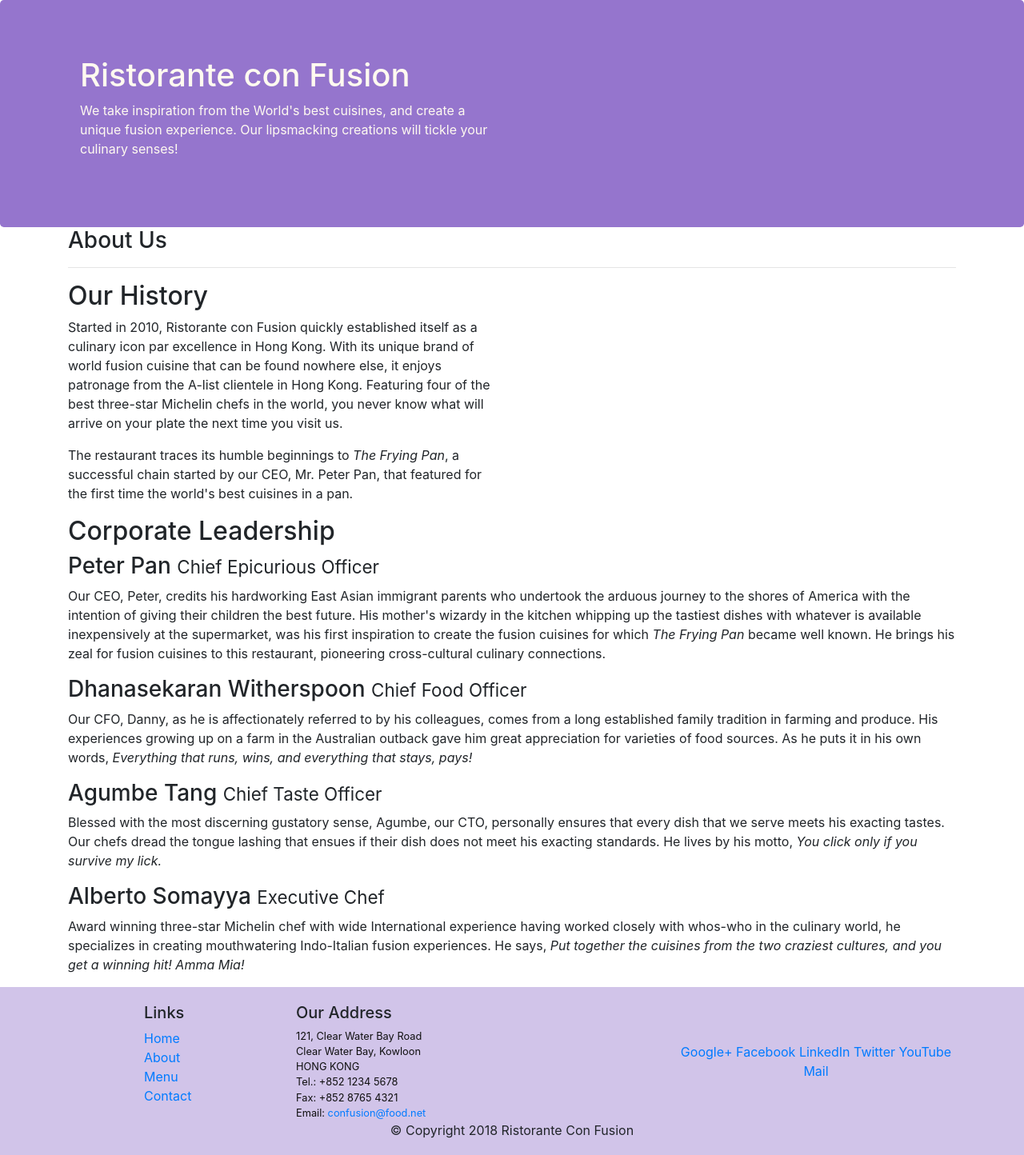
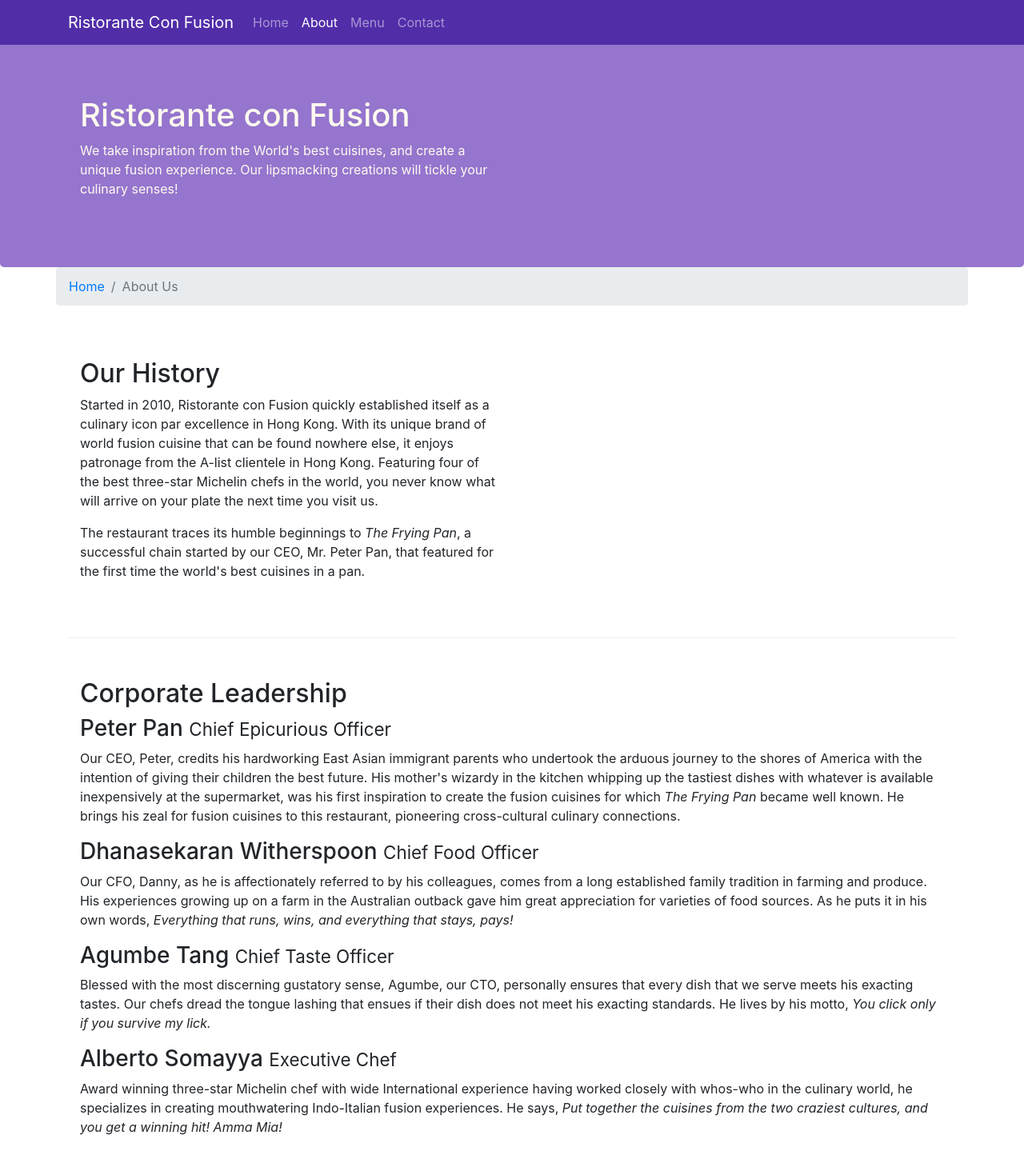
Before and after one commit to sabirhassan/bootstrap, a website: page aboutus.html in a window 1280 px wide. Shown: the top 1444 px of the page at 80% size. Drawn offline with nearby package versions, Linux system fonts and the light colour scheme.

Commit message:
week 2 exercise 1

```diff
--- a/aboutus.html
+++ b/aboutus.html
@@ -16,6 +16,23 @@
 
 <body>
 
+    <nav class="navbar navbar-dark navbar-expand-sm fixed-top">
+        <div class="container">
+           <a class="navbar-brand" href="./index.html">Ristorante Con Fusion</a>
+               <div class="collapse navbar-collapse" id="Navbar">
+                    <ul class="navbar-nav mr-auto">
+                        <li class="nav-item"><a class="nav-link" href="./index.html">Home</a></li>
+                        <li class="nav-item active"><a class="nav-link" href="./aboutus.html">About</a></li>
+                        <li class="nav-item"><a class="nav-link" href="#">Menu</a></li>
+                        <li class="nav-item"><a class="nav-link" href="#">Contact</a></li>
+                    </ul>
+               </div>
+        </div>
+        <button class="navbar-toggler" type="button" data-toggle="collapse" data-target="#Navbar">
+            <span class="navbar-toggler-icon"></span>
+        </button>
+    </nav>
+
     <header class="jumbotron">
         <div class="container">
             <div class="row row-header">
@@ -30,35 +47,38 @@
     </header>
 
     <div class="container">
+
         <div class="row">
-            <div class="col-12">
-               <h3>About Us</h3>
-               <hr>
-            </div>
+            <ol class="col-12 breadcrumb">
+                <li class="breadcrumb-item"><a href="./index.html">Home</a></li>
+                <li class="breadcrumb-item active">About Us</li>
+            </ol>
+
         </div>
 
-        <div class="row">
+        <div class="row row-content">
             <div class="col-sm-6">
                 <h2>Our History</h2>
                 <p>Started in 2010, Ristorante con Fusion quickly established itself as a culinary icon par excellence in Hong Kong. With its unique brand of world fusion cuisine that can be found nowhere else, it enjoys patronage from the A-list clientele in Hong Kong.  Featuring four of the best three-star Michelin chefs in the world, you never know what will arrive on your plate the next time you visit us.</p>
                 <p>The restaurant traces its humble beginnings to <em>The Frying Pan</em>, a successful chain started by our CEO, Mr. Peter Pan, that featured for the first time the world's best cuisines in a pan.</p>
             </div>
-            <div>
+            <div >
             </div>
         </div>
 
 
-        <div class="row">
+        <div class="row row-content">
             <div class="col-12">
+
                 <h2>Corporate Leadership</h2>
                 <h3>Peter Pan <small>Chief Epicurious Officer</small></h3>
-                <p class=".d-none .d-sm-block">Our CEO, Peter, credits his hardworking East Asian immigrant parents who undertook the arduous journey to the shores of America with the intention of giving their children the best future. His mother's wizardy in the kitchen whipping up the tastiest dishes with whatever is available inexpensively at the supermarket, was his first inspiration to create the fusion cuisines for which <em>The Frying Pan</em> became well known. He brings his zeal for fusion cuisines to this restaurant, pioneering cross-cultural culinary connections.</p>
+                <p class="d-none d-sm-block">Our CEO, Peter, credits his hardworking East Asian immigrant parents who undertook the arduous journey to the shores of America with the intention of giving their children the best future. His mother's wizardy in the kitchen whipping up the tastiest dishes with whatever is available inexpensively at the supermarket, was his first inspiration to create the fusion cuisines for which <em>The Frying Pan</em> became well known. He brings his zeal for fusion cuisines to this restaurant, pioneering cross-cultural culinary connections.</p>
                 <h3>Dhanasekaran Witherspoon <small>Chief Food Officer</small></h3>
-                <p class=".d-none .d-sm-block">Our CFO, Danny, as he is affectionately referred to by his colleagues, comes from a long established family tradition in farming and produce. His experiences growing up on a farm in the Australian outback gave him great appreciation for varieties of food sources. As he puts it in his own words, <em>Everything that runs, wins, and everything that stays, pays!</em></p>
+                <p class="d-none d-sm-block">Our CFO, Danny, as he is affectionately referred to by his colleagues, comes from a long established family tradition in farming and produce. His experiences growing up on a farm in the Australian outback gave him great appreciation for varieties of food sources. As he puts it in his own words, <em>Everything that runs, wins, and everything that stays, pays!</em></p>
                 <h3>Agumbe Tang <small>Chief Taste Officer</small></h3>
-                <p class=".d-none .d-sm-block">Blessed with the most discerning gustatory sense, Agumbe, our CTO, personally ensures that every dish that we serve meets his exacting tastes. Our chefs dread the tongue lashing that ensues if their dish does not meet his exacting standards. He lives by his motto, <em>You click only if you survive my lick.</em></p>
+                <p class="d-none d-sm-block">Blessed with the most discerning gustatory sense, Agumbe, our CTO, personally ensures that every dish that we serve meets his exacting tastes. Our chefs dread the tongue lashing that ensues if their dish does not meet his exacting standards. He lives by his motto, <em>You click only if you survive my lick.</em></p>
                 <h3>Alberto Somayya <small>Executive Chef</small></h3>
-                <p class=".d-none .d-sm-block">Award winning three-star Michelin chef with wide International experience having worked closely with whos-who in the culinary world, he specializes in creating mouthwatering Indo-Italian fusion experiences. He says, <em>Put together the cuisines from the two craziest cultures, and you get a winning hit! Amma Mia!</em></p>
+                <p class="d-none d-sm-block">Award winning three-star Michelin chef with wide International experience having worked closely with whos-who in the culinary world, he specializes in creating mouthwatering Indo-Italian fusion experiences. He says, <em>Put together the cuisines from the two craziest cultures, and you get a winning hit! Amma Mia!</em></p>
             </div>
        </div>
 
--- a/css/style.css
+++ b/css/style.css
@@ -28,3 +28,11 @@ address{
     margin:0px;
     color:#0f0f0f;
 }
+body{
+    padding:50px 0px 0px 0px;
+    z-index:0;
+}
+
+.navbar-dark {
+     background-color: #512DA8;
+}
```
Also changed, not shown: index.html (+17 -0 lines).
